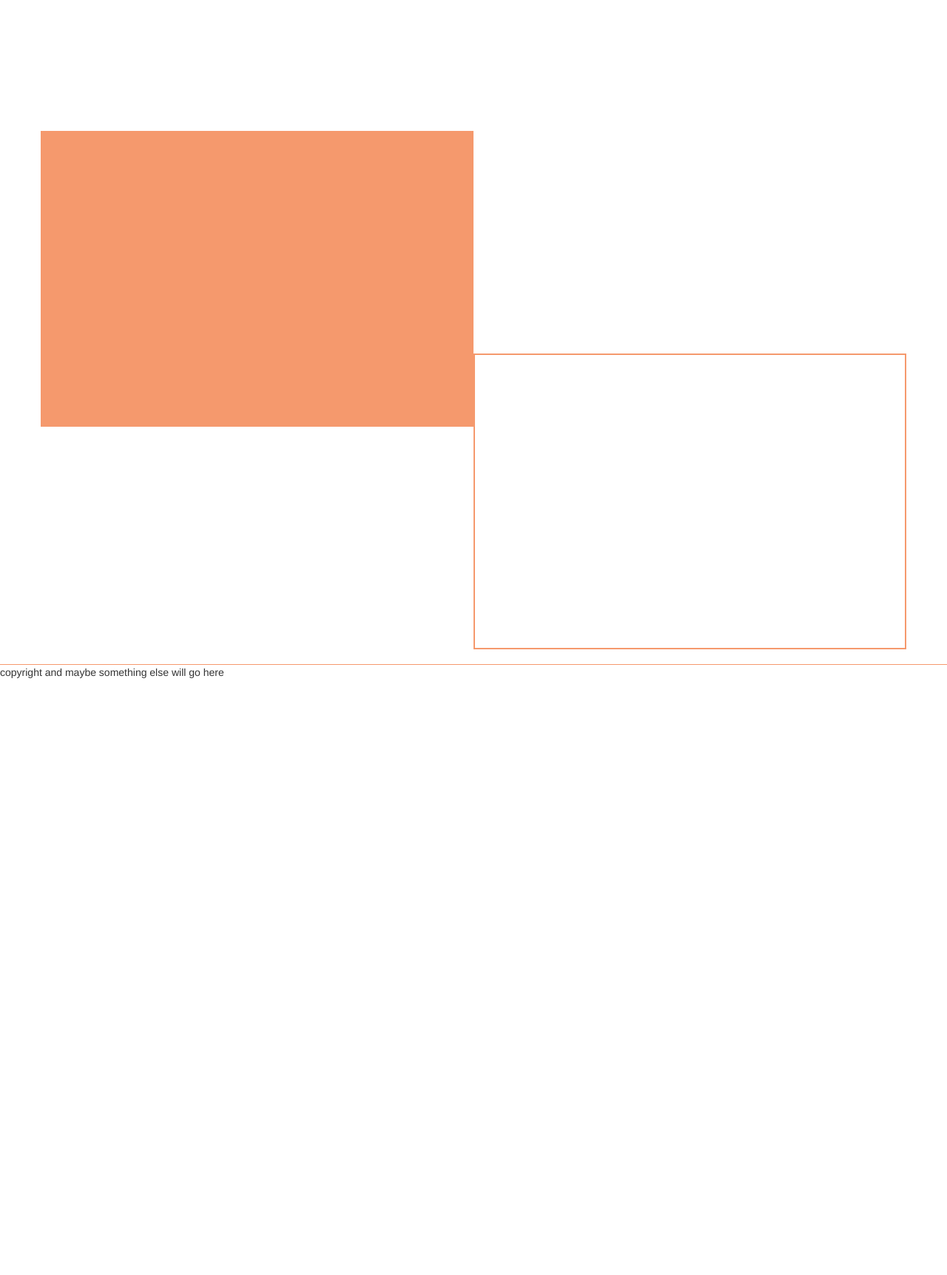
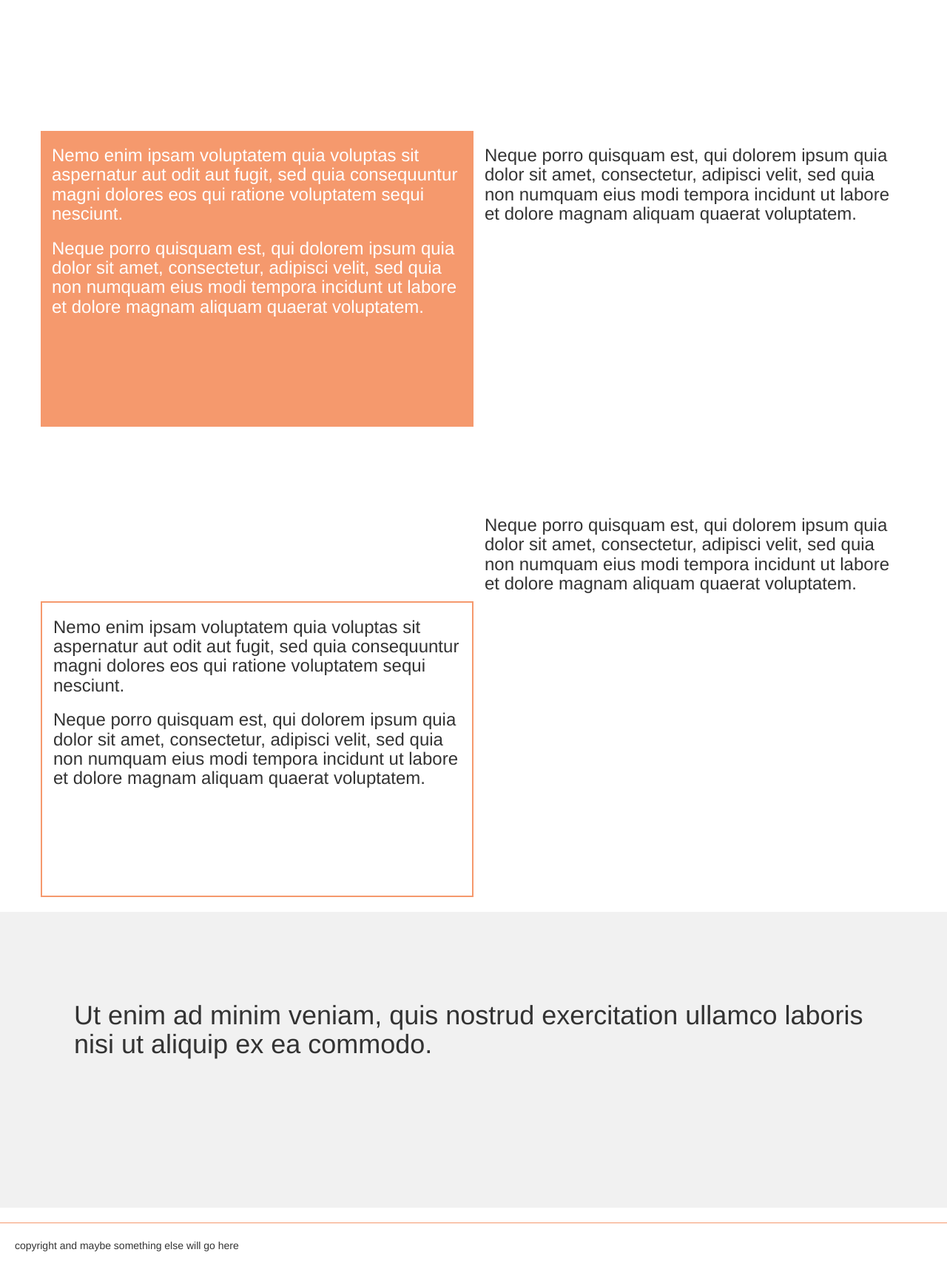
Before and after one commit to emilywatkins/music_teacher_site, a Rails app: page /lessons in a window 1280 px wide. Shown: the part 310-2034 px from the top of the page at 74% size. Before the commit the page ends 1227 px from the top, so only its background shows below. Run offline with Rails 7, Linux system fonts and the light colour scheme; style sheets or scripts are compiled from the project's sources; some libraries are stand-ins or nearby versions.

Commit message:
fill in blocks with lorem ipsum.

```diff
--- a/app/assets/stylesheets/about.scss
+++ b/app/assets/stylesheets/about.scss
@@ -5,11 +5,10 @@
 }
 
 #about-header {
+  height: 300px;
+  padding: 100px;
   h1 {
-    font-family: KosticSerif-Regular;
   }
-  margin-left: -15px;
-  padding: 50px 0px 50px 0px;
 }
 // #b34035 electric pulp red
 // #292f33 dark blue text
@@ -27,7 +26,7 @@
 }
 
 #about-right {
-  border: 2px dashed #b34035;
+  border: 1px solid #b34035;
   height: 400px;
   h4 {
     color: #292f33;
@@ -37,7 +36,8 @@
 
 #about-footer {
   border-top: 1px solid #b34035;
-  height: 60px;
+  padding: 20px;
+  margin-top: 20px;
   p {
     color: #292f33;
   }
--- a/app/assets/stylesheets/contact.scss
+++ b/app/assets/stylesheets/contact.scss
@@ -1,5 +1,5 @@
 #contact-header {
-  height: 400px;
+  height: 300px;
   padding: 100px;
   h1 {
     color: #2a3033;
@@ -16,7 +16,7 @@
 
 #contact-footer {
   border-top: 1px solid #a2d5da;
-  height: 60px;
+  padding-top: 20px;
   margin-top: 20px;
   p {
     color: #2a3033;
--- a/app/assets/stylesheets/home.scss
+++ b/app/assets/stylesheets/home.scss
@@ -37,25 +37,40 @@
 #home-block-2 {
   background-color: #f1f1f1;
   height: 400px;
+  padding: 100px;
 }
 
-#hb3-right {
-  border: 1px solid #b5a2be; //purple
-  height: 400px;
-  margin-top: 20px;
-}
+// #hb3-right {
+//   background-color: #b5a2be; //purple
+//   height: 400px;
+//   margin-top: 20px;
+//   background-size: cover;
+//   text-align: center;
+// }
+//
+// #hb3-left {
+//   background-color: #f5996d;
+//   text-align: center;
+//   padding: 50px;
+// }
 
-#hb4-left {
-  border: 1px solid #f5996d; //orange
-  height: 400px;
-  margin-top: 20px;
-  margin-bottom: 20px;
-}
+// #hb4-left {
+//   border: 1px solid #f5996d; //orange
+//   height: 400px;
+//   margin-top: 20px;
+//   margin-bottom: 20px;
+// }
+//
+// #hb4-right {
+//   text-align: center;
+//   padding: 50px;
+//   padding-top: 100px;
+// }
 
 #welcome_footer {
   border-top: 1px solid #a2d5da;
-  padding-bottom: 20px;
-  height: 60px;
+  padding: 20px;
+  margin-top: 20px;
   p {
     color: #292f33;
   }
--- a/app/assets/stylesheets/lessons.scss
+++ b/app/assets/stylesheets/lessons.scss
@@ -5,6 +5,8 @@
 
 #lessons-footer {
   border-top: 1px solid #f5996d;
+  padding: 20px;
+  margin-top: 20px;
 }
 
 #lessons-block-2 {
@@ -18,10 +20,22 @@
 
 #lb1-left {
   background-color: #f5996d;
+  h3 {
+    color: white;
+  }
 }
 
 #lb2-right {
   border: 2px solid #f5996d;
+}
+#lb2-left {
+  padding-top: 200px;
+}
+
+#lesson-block-3 {
+  background-color: #f1f1f1;
+  height: 400px;
+  padding: 100px;
 }
 
 // #b34035 electric pulp red
--- a/app/assets/stylesheets/music_ed.scss
+++ b/app/assets/stylesheets/music_ed.scss
@@ -4,7 +4,7 @@
 }
 
 #music-ed-footer {
-  height: 60px;
+  padding: 20px;
   margin-top: 20px;
   border-top: 1px solid #b5a2be;
 }
--- a/app/views/lessons/index.html.erb
+++ b/app/views/lessons/index.html.erb
@@ -6,8 +6,11 @@
   <div class="container">
     <div class="row" id="lessons-block-1">
       <div class="col-md-6" id="lb1-left">
+        <h3>Nemo enim ipsam voluptatem quia voluptas sit aspernatur aut odit aut fugit, sed quia consequuntur magni dolores eos qui ratione voluptatem sequi nesciunt. </h3>
+        <h3>Neque porro quisquam est, qui dolorem ipsum quia dolor sit amet, consectetur, adipisci velit, sed quia non numquam eius modi tempora incidunt ut labore et dolore magnam aliquam quaerat voluptatem.</h3>
       </div>
       <div class="col-md-6" id="lb1-right">
+        <h3>Neque porro quisquam est, qui dolorem ipsum quia dolor sit amet, consectetur, adipisci velit, sed quia non numquam eius modi tempora incidunt ut labore et dolore magnam aliquam quaerat voluptatem.</h3>
       </div>
     </div>
   </div>
@@ -15,10 +18,17 @@
   <div class="container">
     <div class="row" id="lessons-block-2">
       <div class="col-md-6" id="lb2-left">
+        <h3>Neque porro quisquam est, qui dolorem ipsum quia dolor sit amet, consectetur, adipisci velit, sed quia non numquam eius modi tempora incidunt ut labore et dolore magnam aliquam quaerat voluptatem.</h3>
       </div>
       <div class="col-md-6" id="lb2-right">
+        <h3>Nemo enim ipsam voluptatem quia voluptas sit aspernatur aut odit aut fugit, sed quia consequuntur magni dolores eos qui ratione voluptatem sequi nesciunt. </h3>
+        <h3>Neque porro quisquam est, qui dolorem ipsum quia dolor sit amet, consectetur, adipisci velit, sed quia non numquam eius modi tempora incidunt ut labore et dolore magnam aliquam quaerat voluptatem.</h3>
       </div>
     </div>
+  </div>
+
+  <div id="lesson-block-3">
+    <h1>Ut enim ad minim veniam, quis nostrud exercitation ullamco laboris nisi ut aliquip ex ea commodo.</h1>
   </div>
 
   <div class="footer" id="lessons-footer">
```
Also changed, not shown: app/views/about/index.html.erb (+6 -4 lines), app/views/home/index.html.erb (+8 -4 lines), app/assets/images/bananas.jpg (added).
